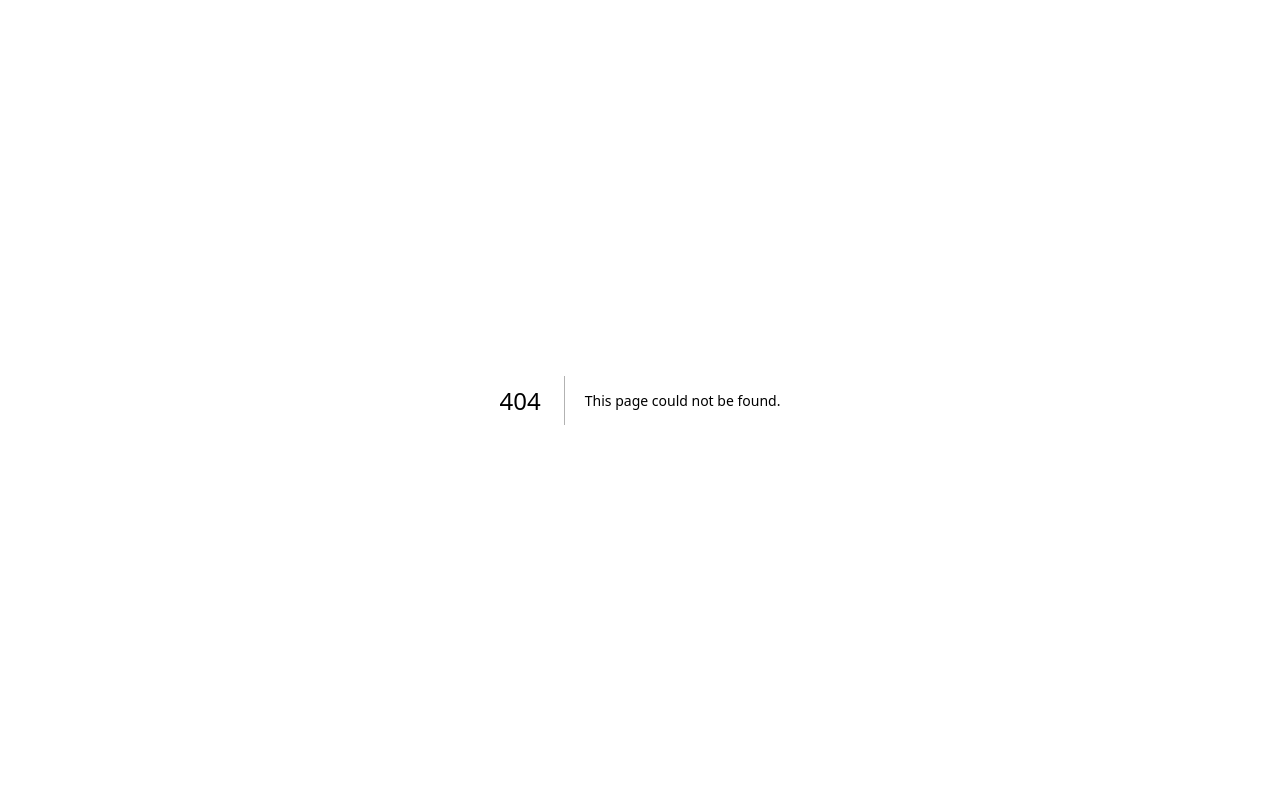
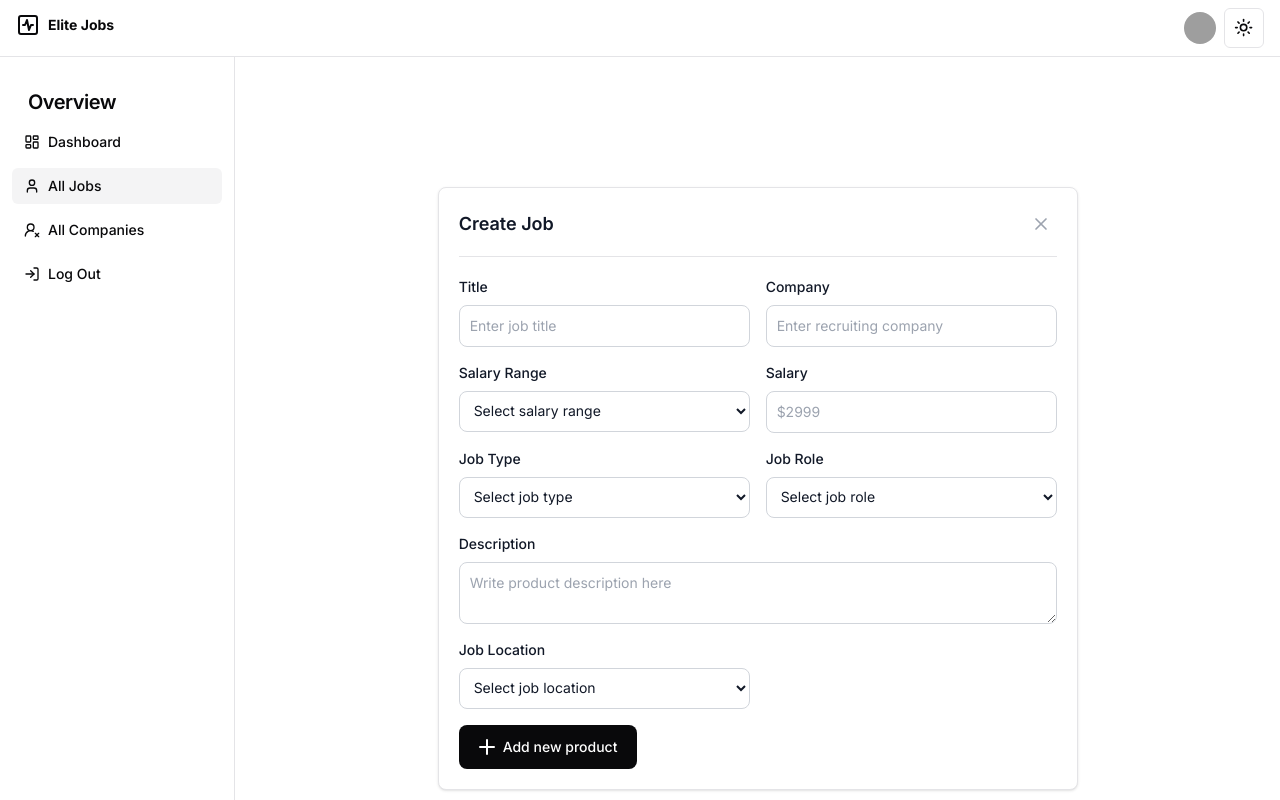
Before and after one commit to mosespace/elite-jobs, a Next.js app: page /dashboard/all-jobs in a window 1280 px wide. Before the commit this address had no page. Built offline with nearby package versions, Linux system fonts and the light colour scheme; grey boxes are pictures that could not be loaded.

Commit message:
feat: initial commit 👋

```diff
--- a/app/constants/data.ts
+++ b/app/constants/data.ts
@@ -118,33 +118,33 @@ export const navItems: NavItem[] = [
     label: 'Dashboard',
   },
   {
-    title: 'User',
-    href: '/dashboard/user',
+    title: 'All Jobs',
+    href: '/dashboard/all-jobs',
     icon: 'user',
-    label: 'user',
+    label: 'all-jobs',
   },
   {
-    title: 'Employee',
-    href: '/dashboard/employee',
+    title: 'All Companies',
+    href: '/dashboard/all-companies',
     icon: 'employee',
-    label: 'employee',
+    label: 'all-companies',
   },
+  // {
+  //   title: 'Profile',
+  //   href: '/dashboard/profile',
+  //   icon: 'profile',
+  //   label: 'profile',
+  // },
+  // {
+  //   title: 'Kanban',
+  //   href: '/dashboard/kanban',
+  //   icon: 'kanban',
+  //   label: 'kanban',
+  // },
   {
-    title: 'Profile',
-    href: '/dashboard/profile',
-    icon: 'profile',
-    label: 'profile',
-  },
-  {
-    title: 'Kanban',
-    href: '/dashboard/kanban',
-    icon: 'kanban',
-    label: 'kanban',
-  },
-  {
-    title: 'Login',
+    title: 'Log Out',
     href: '/',
     icon: 'login',
-    label: 'login',
+    label: 'logout',
   },
 ]
--- /dev/null
+++ b/app/dashboard/all-jobs/page.tsx
@@ -0,0 +1,163 @@
+import TextInput from '@/components/backend/formInputs/TextInput'
+import TextArea from '@/components/backend/formInputs/TextArea'
+import { ScrollArea } from '@/components/ui/scroll-area'
+import { Plus, X } from 'lucide-react'
+import React from 'react'
+
+function page() {
+  return (
+    <ScrollArea className='h-full'>
+      <div className='flex-1k mb-8 space-y-4 p-4 pt-6 md:p-8'>
+        <div className='flex min-h-screen w-full items-center justify-center space-y-2 pb-4'>
+          <div className='block w-full max-w-2xl px-2 py-4 md:p-4'>
+            {/* <!-- Modal content --> */}
+            <div className='rounded-lg border bg-white p-4 shadow dark:border-gray-600 dark:bg-zinc-950 sm:p-5'>
+              {/* <!-- Modal header --> */}
+              <div className='mb-4 flex items-center justify-between rounded-t border-b pb-4 dark:border-gray-600 sm:mb-5'>
+                <h3 className='text-lg font-semibold text-gray-900 dark:text-white'>
+                  Create Job
+                </h3>
+                <button
+                  type='button'
+                  className='ml-auto inline-flex items-center rounded-lg bg-transparent p-1.5 text-sm text-gray-400 hover:bg-gray-200 hover:text-gray-900 dark:hover:bg-gray-600 dark:hover:text-white'
+                  data-modal-toggle='defaultModal'
+                >
+                  <X className='h-5 w-5' />
+                </button>
+              </div>
+              <form action='#'>
+                <div className='mb-4 grid gap-4 sm:grid-cols-2'>
+                  <TextInput
+                    label='Title'
+                    type='text'
+                    name='title'
+                    placeholder='Enter job title'
+                  />
+                  <TextInput
+                    label='Company'
+                    type='text'
+                    name='company'
+                    placeholder='Enter recruiting company'
+                  />
+
+                  {/* salary range */}
+                  <div>
+                    <label
+                      htmlFor='salaryRange'
+                      className='mb-2 block text-sm font-medium text-gray-900 dark:text-white'
+                    >
+                      Salary Range
+                    </label>
+                    <select
+                      id='salaryRange'
+                      className='focus:ring-primary-500 focus:border-primary-500 dark:focus:ring-primary-500 dark:focus:border-primary-500 block w-full rounded-lg border border-gray-300 bg-transparent p-2.5 text-sm text-gray-900 dark:border-gray-600 dark:bg-gray-700 dark:text-white dark:placeholder-gray-400'
+                    >
+                      <option>Select salary range</option>
+
+                      <option value='TV'> $20K - $50K</option>
+                      <option value='PC'>$50K - $100K</option>
+                      <option value='GA'>{`> $100K`}</option>
+                      <option value='PH'>Drawing / Painting</option>
+                    </select>
+                  </div>
+
+                  {/* salary */}
+                  <TextInput
+                    label='Salary'
+                    type='number'
+                    name='salary'
+                    placeholder='$2999'
+                  />
+
+                  {/* job type */}
+                  <div>
+                    <label
+                      htmlFor='jobType'
+                      className='mb-2 block text-sm font-medium text-gray-900 dark:text-white'
+                    >
+                      Job Type
+                    </label>
+                    <select
+                      id='jobType'
+                      className='focus:ring-primary-500 focus:border-primary-500 dark:focus:ring-primary-500 dark:focus:border-primary-500 block w-full rounded-lg border border-gray-300 bg-transparent p-2.5 text-sm text-gray-900 dark:border-gray-600 dark:bg-gray-700 dark:text-white dark:placeholder-gray-400'
+                    >
+                      <option>Select job type</option>
+
+                      <option value='TV'>Full-time </option>
+                      <option value='PC'>Part-time</option>
+                      <option value='GA'>
+                        Internship Contract / Freelance
+                      </option>
+                      <option value='PH'>Co - Founder</option>
+                    </select>
+                  </div>
+
+                  {/* job role */}
+                  <div>
+                    <label
+                      htmlFor='jobRole'
+                      className='mb-2 block text-sm font-medium text-gray-900 dark:text-white'
+                    >
+                      Job Role
+                    </label>
+                    <select
+                      id='jobRole'
+                      className='focus:ring-primary-500 focus:border-primary-500 dark:focus:ring-primary-500 dark:focus:border-primary-500 block w-full rounded-lg border border-gray-300 bg-transparent p-2.5 text-sm text-gray-900 dark:border-gray-600 dark:bg-gray-700 dark:text-white dark:placeholder-gray-400'
+                    >
+                      <option>Select job role</option>
+
+                      <option value='TV'>Programming </option>
+                      <option value='PC'>Design </option>
+                      <option value='GA'>Management / Finance</option>
+                      <option value='PH'>Customer Support</option>
+                      <option value='SF'>Sales or Marketing</option>
+                    </select>
+                  </div>
+
+                  {/* description */}
+                  <TextArea
+                    label='Description'
+                    name='description'
+                    placeholder='Write product description here'
+                  />
+
+                  {/* job location */}
+                  <div>
+                    <label
+                      htmlFor='location'
+                      className='mb-2 block text-sm font-medium text-gray-900 dark:text-white'
+                    >
+                      Job Location
+                    </label>
+                    <select
+                      id='jobRole'
+                      className='focus:ring-primary-500 focus:border-primary-500 dark:focus:ring-primary-500 dark:focus:border-primary-500 block w-full rounded-lg border border-gray-300 bg-transparent p-2.5 text-sm text-gray-900 dark:border-gray-600 dark:bg-gray-700 dark:text-white dark:placeholder-gray-400'
+                    >
+                      <option>Select job location</option>
+
+                      <option value='TV'>Uganda</option>
+                      <option value='PC'>NewYork </option>
+                      <option value='GA'>United Kingdom / Finance</option>
+                      <option value='PH'>Kenya</option>
+                      <option value='Pk'>Rwanda</option>
+                    </select>
+                  </div>
+                </div>
+
+                <button
+                  type='submit'
+                  className='inline-flex items-center rounded-lg bg-zinc-950 px-5 py-2.5 text-center text-sm font-medium text-white hover:bg-zinc-950/70 focus:outline-none focus:ring-0 dark:bg-[#ffa500] dark:hover:bg-[#ffa500]/70'
+                >
+                  <Plus className='-ml-1 mr-1 h-6 w-6' />
+                  Add new product
+                </button>
+              </form>
+            </div>
+          </div>
+        </div>
+      </div>
+    </ScrollArea>
+  )
+}
+
+export default page
--- a/app/dashboard/page.tsx
+++ b/app/dashboard/page.tsx
@@ -1,3 +1,4 @@
+'use client'
 import { Overview } from '@/components/backend/Overview'
 import { RecentSales } from '@/components/backend/RecentSales'
 import { Button } from '@/components/ui/button'
@@ -10,8 +11,10 @@ import {
 } from '@/components/ui/card'
 import { ScrollArea } from '@/components/ui/scroll-area'
 import { Tabs, TabsContent, TabsList, TabsTrigger } from '@/components/ui/tabs'
+import { useRouter } from 'next/navigation'
 
 export default function page() {
+  const router = useRouter()
   return (
     <ScrollArea className='h-full'>
       <div className='flex-1 space-y-4 p-4 pt-6 md:p-8'>
@@ -21,7 +24,12 @@ export default function page() {
           </h2>
           <div className='hidden items-center space-x-2 md:flex'>
             {/* <CalendarDateRangePicker /> */}
-            <Button>Download</Button>
+            <Button
+              onClick={() => router.push('/dashboard/all-jobs')}
+              className='bg-[#ffa500] font-bold text-[#888888] hover:border hover:border-[#ffa500] hover:bg-transparent dark:font-normal dark:text-white'
+            >
+              Post a Job
+            </Button>
           </div>
         </div>
         <Tabs defaultValue='overview' className='space-y-4'>
--- /dev/null
+++ b/components/backend/formInputs/TextArea.tsx
@@ -0,0 +1,21 @@
+import React from 'react'
+
+function TextArea({ label, name, placeholder }: any) {
+  return (
+    <div className='sm:col-span-2'>
+      <label
+        htmlFor={name}
+        className='mb-2 block text-sm font-medium text-gray-900 dark:text-white'
+      >
+        {label}
+      </label>
+      <textarea
+        id={name}
+        className='block  w-full rounded-lg border border-gray-300 bg-transparent p-2.5 text-sm text-gray-900 focus:border-0 dark:border-gray-600 dark:text-white'
+        placeholder={placeholder}
+      ></textarea>
+    </div>
+  )
+}
+
+export default TextArea
--- /dev/null
+++ b/components/backend/formInputs/TextInput.tsx
@@ -0,0 +1,23 @@
+import React from 'react'
+
+function TextInput({ label, type, name, placeholder }: any) {
+  return (
+    <div>
+      <label
+        htmlFor='title'
+        className='mb-2 block text-sm font-medium text-gray-900 dark:text-white'
+      >
+        {label}
+      </label>
+      <input
+        type={type}
+        name={name}
+        id={name}
+        className='block w-full rounded-lg border border-gray-300 bg-transparent p-2.5 text-sm text-gray-900 focus:ring-0 dark:border-gray-600 dark:text-white dark:placeholder-gray-400'
+        placeholder={placeholder}
+      />
+    </div>
+  )
+}
+
+export default TextInput
```
